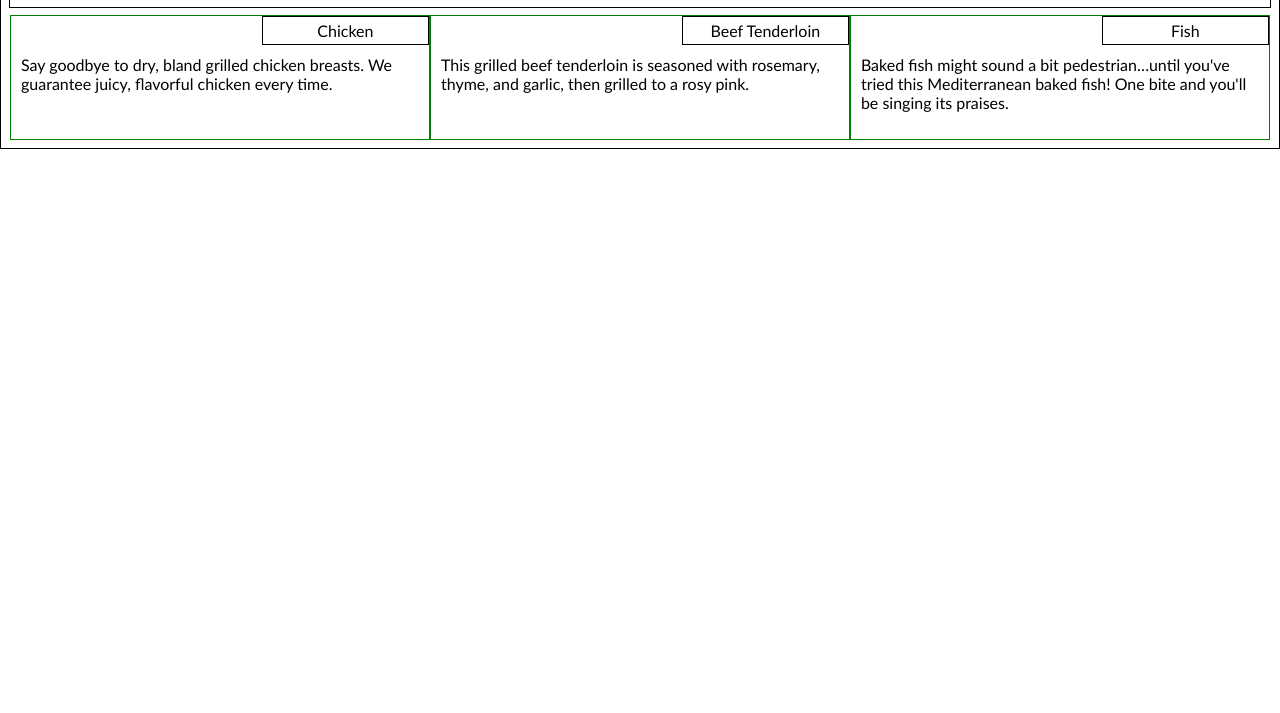
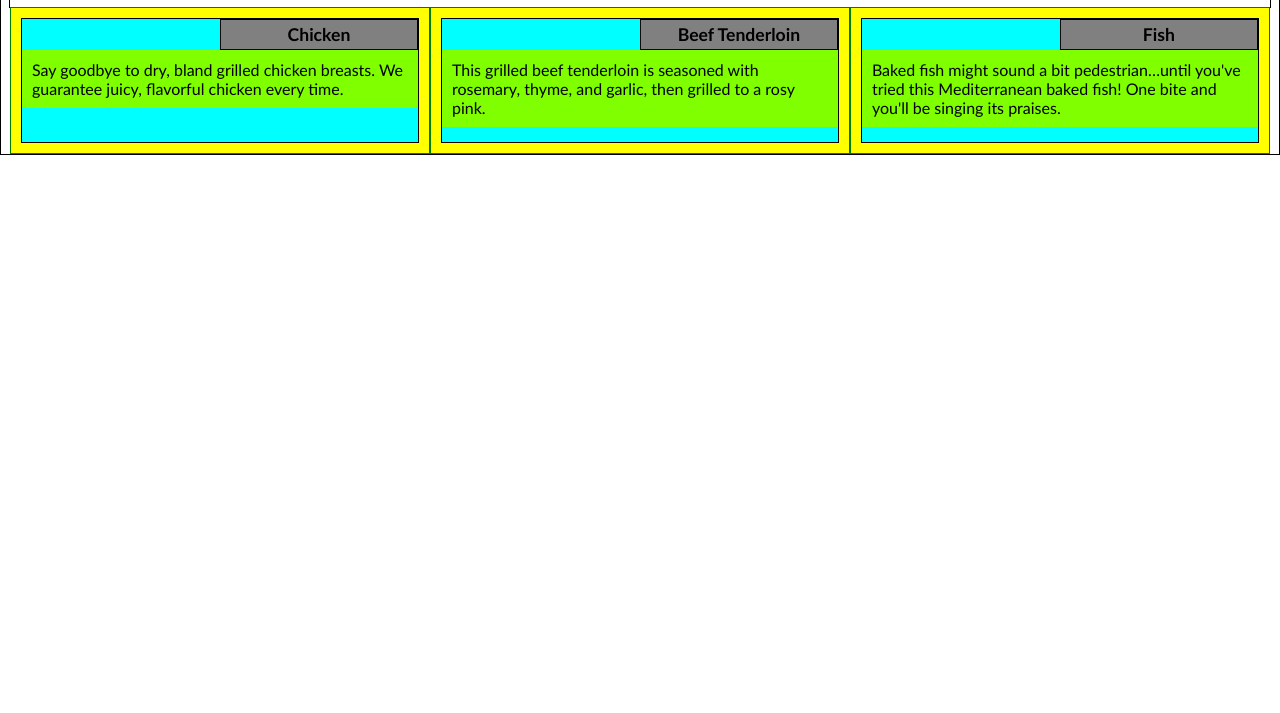
Before and after one commit to gpzeke/coursera-yaakov, a plain HTML site: page mod2-solution/index.html in a window 1280 px wide. Shown: the part 87-800 px from the top of the page. Drawn offline with Linux system fonts and the light colour scheme.

Commit message:
Further testing

```diff
--- a/mod2-solution/css/styles.css
+++ b/mod2-solution/css/styles.css
@@ -3,27 +3,37 @@
   font-family: 'Trebuchet MS', sans-serif;
   border: 1px black solid; /*remove later*/
 }
+div {
+  padding: 10px;
+  float: left;
+  background-color: yellow;
+}
 section {
   height: 125px;
-  margin: 8px 0px;
+  width: 100%;
+  background-color: aqua;
+}
+h2 {
+  font-size: 110%;
+  background-color: brown;
 }
 p {
   clear: both;
   border: none;
   padding: 10px;
+  background-color: chartreuse;
 }
 .entree {
   float: right;
   text-align: center;
   padding: 4px;
-  width: 40%;
+  width: 50%;
   margin: 0px;
+  background-color: grey;
 }
 /* Desktop View */
 @media (min-width: 992px) {
     .col-lg-1, .col-lg-2, .col-lg-3, .col-lg-4, .col-lg-5, .col-lg-6, .col-lg-7, .col-lg-8, .col-lg-9, .col-lg-10, .col-lg-11, .col-lg-12 {
-      float: left;
-
       border: 1px solid green; /* remove later */
     }
     .col-lg-1 {
@@ -66,7 +76,6 @@ p {
   /* Tablet View */
   @media (min-width: 768px) and (max-width: 991px) {
     .col-md-1, .col-md-2, .col-md-3, .col-md-4, .col-md-5, .col-md-6, .col-md-7, .col-md-8, .col-md-9, .col-md-10, .col-md-11, .col-md-12 {
-      float: left;
       border: 1px solid blue; /* remove later */
     }
     .col-md-1 {
@@ -109,7 +118,6 @@ p {
   /* Mobile View */
   @media (max-width: 767px) {
     .col-sm-1, .col-sm-2, .col-sm-3, .col-sm-4, .col-sm-5, .col-sm-6, .col-sm-7, .col-sm-8, .col-sm-9, .col-sm-10, .col-sm-11, .col-sm-12 {
-      float: left;
       border: 1px solid purple; /* remove later */
     }
     .col-sm-1 {
--- a/mod2-solution/index.html
+++ b/mod2-solution/index.html
@@ -1,22 +1,35 @@
 <!DOCTYPE html>
 <html lang="en">
+
 <head>
     <meta charset="utf-8">
     <meta name="viewport" content="width=device-width, initial-scale=1">
     <title>Module 2 Assessment</title>
     <link rel="stylesheet" href="css\styles.css">
 </head>
+
+<body>
     <h1>Menu</h1>
-<section class="col-lg-4 col-md-6 col-sm-12">
-    <div class="entree">Chicken</div>
+    <div class="col-lg-4 col-md-6 col-sm-12">
+        <section>
+            <h2 class="entree">Chicken</h2>
             <p>Say goodbye to dry, bland grilled chicken breasts. We guarantee juicy, flavorful chicken every time.</p>
         </section>
-<section class="col-lg-4 col-md-6 col-sm-12">
-    <div class="entree">Beef Tenderloin</div>
+    </div>
+    <div class="col-lg-4 col-md-6 col-sm-12">
+        <section>
+            <h2 class="entree">Beef Tenderloin</h2>
             <p>This grilled beef tenderloin is seasoned with rosemary, thyme, and garlic, then grilled to a rosy pink.</p>
         </section>
-<section class="col-lg-4 col-md-6 col-sm-12">
-    <div class="entree">Fish</div>
-    <p>Baked fish might sound a bit pedestrian…until you've tried this Mediterranean baked fish! One bite and you'll be singing its praises.</p>
+    </div>
+    <div class="col-lg-4 col-md-6 col-sm-12">
+        <section>
+            <h2 class="entree">Fish</h2>
+            <p>Baked fish might sound a bit pedestrian…until you've tried this Mediterranean baked fish! One bite and you'll
+                be singing its praises.</p>
         </section>
+    </div>
+
+</body>
+
 </html>
```
Also changed, not shown: 1 other file. Lines whose indentation alone changed are shown as unchanged.
